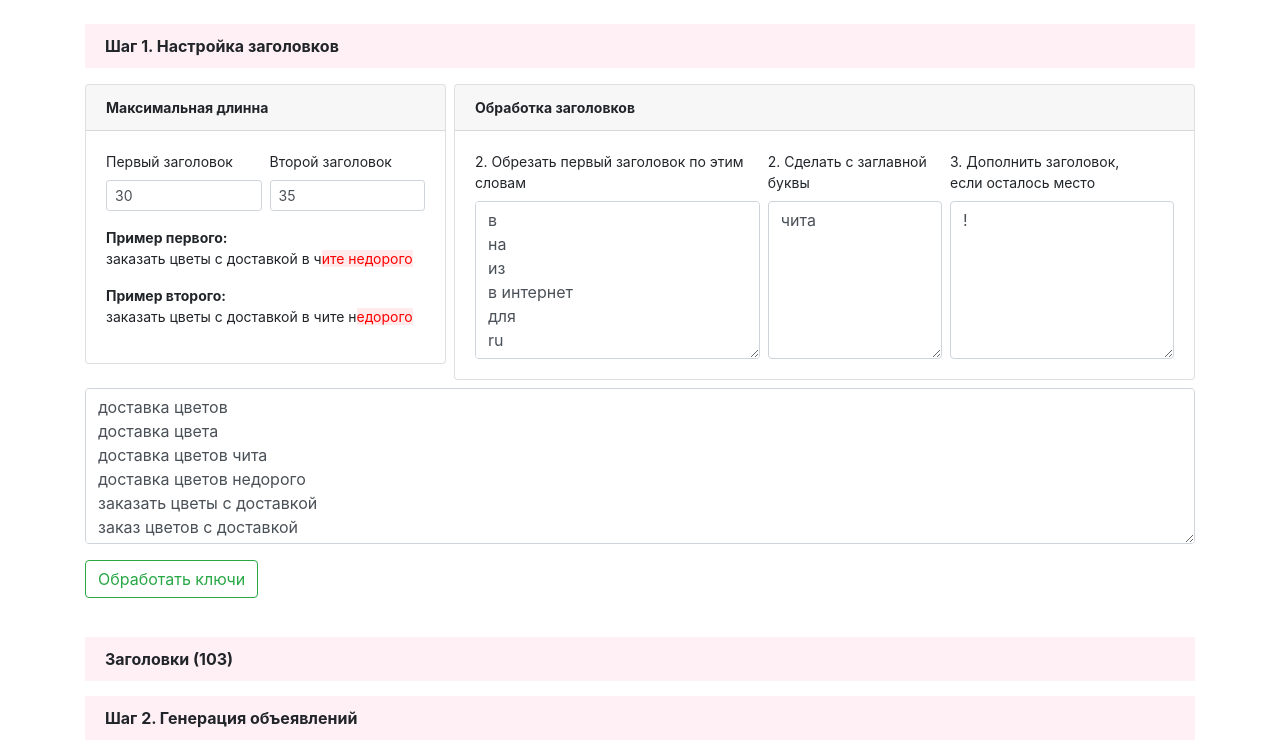
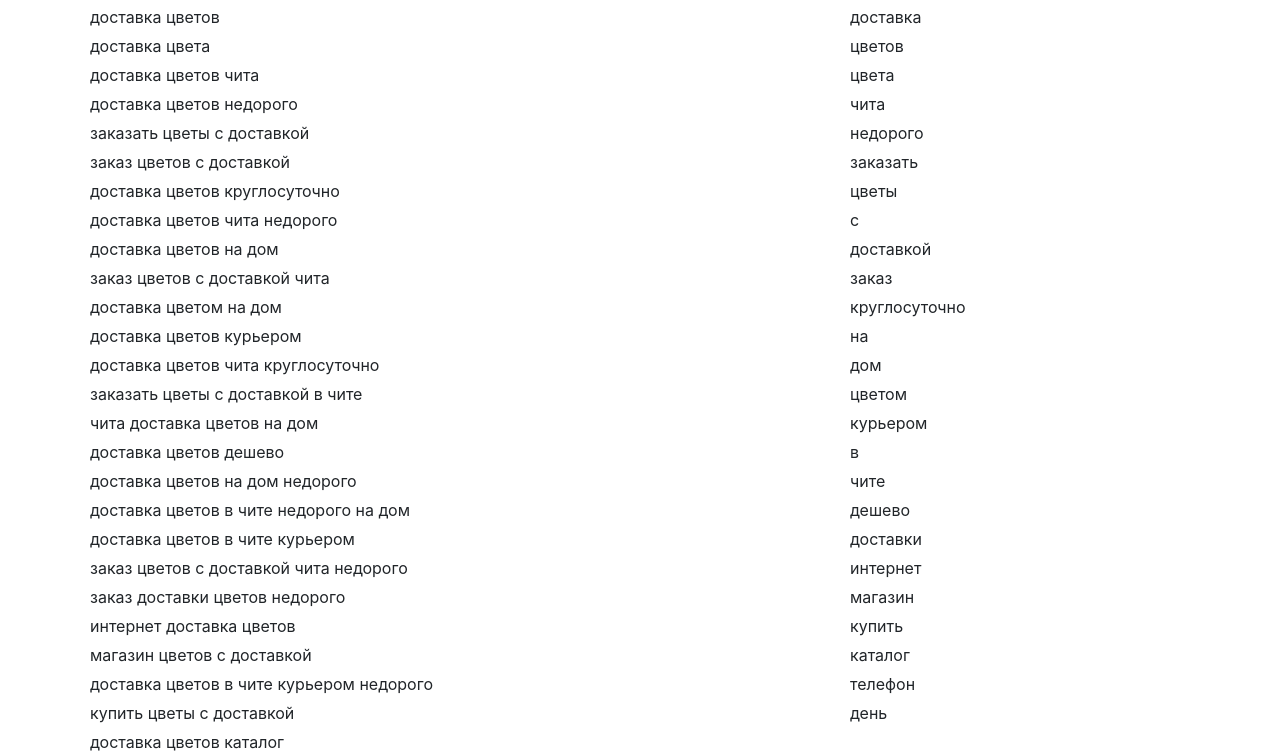
Before and after one commit to alexmasyukov/yandex-direct-ads-creator, a React (Create React App) app: page /ads in a window 1280 px wide. Shown: the top 754 px of the page. Built offline with nearby package versions, Linux system fonts and the light colour scheme.

Commit message:
Filter page v1 - objects in state

```diff
--- a/src/App.js
+++ b/src/App.js
@@ -1,15 +1,18 @@
 import React from 'react'
 import { Provider } from 'react-redux'
 import store from 'store/configStore'
-import MenuLayout from 'layouts/MenuLayout'
+// import MenuLayout from 'layouts/MenuLayout'
 import './App.css'
-import Creator from "pages/Creator";
+// import Creator from "pages/Creator";
+import Filter from "pages/Filter";
 
 function App() {
   return (
     <Provider store={store}>
+      {/*<Creator/>*/}
+      <Filter/>
+
       {/*<MenuLayout>*/}
-        <Creator/>
       {/*</MenuLayout>*/}
       {/*<Router>*/}
 
--- /dev/null
+++ b/src/components/Filter/Keyword/Keyword.module.sass
@@ -0,0 +1,15 @@
+.keyword
+  cursor: pointer
+  font-size: 16px
+  margin: 5px
+  -webkit-user-select: none
+  -moz-user-select: none
+  -ms-user-select: none
+  user-select: none
+  &:hover
+    color: mediumvioletred
+
+.unactive
+  color: mediumvioletred
+  text-decoration: line-through
+  opacity: 0.5
--- /dev/null
+++ b/src/components/Filter/Keyword/index.js
@@ -0,0 +1,19 @@
+import React from 'react'
+import styles from "./Keyword.module.sass"
+
+const Keyword = ({ id = 0, keyword = '[keyword]', unactive = false, onClick }) => {
+  const cls = [styles.keyword]
+  unactive && cls.push(styles.unactive)
+  return (
+    <div
+      // onClick={() => {
+      //   onClick(id, keyword)
+      // }}
+      className={cls.join(' ')}
+    >
+      {keyword}
+    </div>
+  )
+}
+
+export default Keyword
--- /dev/null
+++ b/src/components/Filter/Word/Word.module.sass
@@ -0,0 +1,15 @@
+.word
+  cursor: pointer
+  font-size: 16px
+  margin: 5px
+  -webkit-user-select: none
+  -moz-user-select: none
+  -ms-user-select: none
+  user-select: none
+  &:hover
+    color: mediumvioletred
+
+.unactive
+  color: mediumvioletred
+  text-decoration: line-through
+  opacity: 0.5
--- /dev/null
+++ b/src/components/Filter/Word/index.js
@@ -0,0 +1,20 @@
+import React from 'react'
+import styles from './Word.module.sass'
+
+const Word = ({ id = 0, word = '[word]', unactive = false, onClick }) => {
+  const cls = [styles.word]
+  unactive && cls.push(styles.unactive)
+
+  return (
+    <div
+      onClick={() => {
+        onClick(id, word)
+      }}
+      className={cls.join(' ')}
+    >
+      {word}
+    </div>
+  )
+}
+
+export default Word
--- a/src/pages/Ads.js
+++ b/src/pages/Ads.js
@@ -1,6 +1,6 @@
 import React, { Component } from 'react'
 import { connect } from "react-redux"
-import { Container, Form, Button, Card, Row, Col, Spinner } from "react-bootstrap"
+import { Form, Button, Card, Row, Col, Spinner } from "react-bootstrap"
 import AdDescription from "components/adsSettingsForm/AdDescription"
 import AdFastLink from "components/adsSettingsForm/AdFastLink"
 import { companyTableTitles } from "constants/companyTableTitles"
--- /dev/null
+++ b/src/pages/Filter.js
@@ -0,0 +1,174 @@
+import React, { Component } from 'react'
+import Word from "components/Filter/Word"
+import Col from "react-bootstrap/Col"
+import Row from "react-bootstrap/Row"
+import Container from "react-bootstrap/Container"
+import Keyword from "components/Filter/Keyword";
+
+const initialKeywords = [
+  'доставка цветов',
+  'доставка цвета',
+  'доставка цветов чита',
+  'доставка цветов недорого',
+  'заказать цветы с доставкой',
+  'заказ цветов с доставкой',
+  'доставка цветов круглосуточно',
+  'доставка цветов чита недорого',
+  'доставка цветов на дом',
+  'заказ цветов с доставкой чита',
+  'доставка цветом на дом',
+  'доставка цветов курьером',
+  'доставка цветов чита круглосуточно',
+  'заказать цветы с доставкой в чите',
+  'чита доставка цветов на дом',
+  'доставка цветов дешево',
+  'доставка цветов на дом недорого',
+  'доставка цветов в чите недорого на дом',
+  'доставка цветов в чите курьером',
+  'заказ цветов с доставкой чита недорого',
+  'заказ доставки цветов недорого',
+  'интернет доставка цветов',
+  'магазин цветов с доставкой',
+  'доставка цветов в чите курьером недорого',
+  'купить цветы с доставкой',
+  'доставка цветов каталог',
+  'доставка цветов чита дешево',
+  'телефон доставки цветов',
+  'доставка цветов круглосуточно дешево',
+  'заказать цветы с доставкой недорого',
+  'доставка цветов день в день',
+]
+
+
+// handleKeywordClick(id, keyword) {
+//   console.log(id, keyword)
+//   this.setState(prevState => ({
+//     keywords: {
+//       ...prevState.keywords,
+//       [id]: {
+//         ...prevState.keywords[id],
+//         unactive: true
+//       }
+//     }
+//   }))
+// }
+
+class Filter extends Component {
+  constructor(props) {
+    super(props);
+    this.handleWordClick = this.handleWordClick.bind(this)
+  }
+
+  state = {
+    keywords: {},
+    words: {}
+  }
+
+  setKeywords() {
+    const keywords = []
+
+    initialKeywords.forEach((keyword, i) => {
+      keywords[i] = {
+        id: i,
+        unactive: false,
+        keyword,
+      }
+    })
+
+    this.setState({
+      keywords
+    })
+  }
+
+  setWords() {
+    const allWords = Array.from(new Set(initialKeywords.join(' ').split(' ')))
+    const words = []
+
+    allWords.forEach((word, i) => {
+      words[i] = {
+        id: i,
+        unactive: false,
+        word,
+      }
+    })
+
+    this
+      .setState({
+        words
+      })
+  }
+
+  componentDidMount() {
+    this.setKeywords()
+    this.setWords()
+  }
+
+  setKeywordUnactiveStatus(id, status) {
+    this.setState(prevState => ({
+      keywords: {
+        ...prevState.keywords,
+        [id]: {
+          ...prevState.keywords[id],
+          unactive: status
+        }
+      }
+    }))
+  }
+
+  filterKeywords(word, unactiveStatus) {
+    const keywords = Object.values(this.state.keywords)
+
+    for (let i = 0; i < keywords.length; i++) {
+      const kw = keywords[i]
+      console.log(kw.keyword, word)
+      console.log(kw.keyword.split(' ').includes(word))
+      if (kw.keyword.trim().split(' ').includes(word)) {
+        this.setKeywordUnactiveStatus(kw.id, unactiveStatus)
+      }
+    }
+  }
+
+  handleWordClick(id, word) {
+    // console.log(id, word)
+    this.setState(prevState => ({
+      words: {
+        ...prevState.words,
+        [id]: {
+          ...prevState.words[id],
+          unactive: !prevState.words[id].unactive
+        }
+      }
+    }), () => this.filterKeywords(word, this.state.words[id].unactive))
+  }
+
+
+  render() {
+    const { keywords, words } = this.state
+    return (
+      <Container>
+        <Row>
+          <Col md={8}>
+            {Object.values(keywords).map(keyword =>
+              <Keyword
+                key={keyword.id}
+                // onClick={this.handleKeywordClick}
+                {...keyword}
+              />
+            )}
+          </Col>
+          <Col md={4}>
+            {Object.values(words).map(word =>
+              <Word
+                key={word.id}
+                onClick={this.handleWordClick}
+                {...word}
+              />
+            )}
+          </Col>
+        </Row>
+      </Container>
+    )
+  }
+}
+
+export default Filter
```
